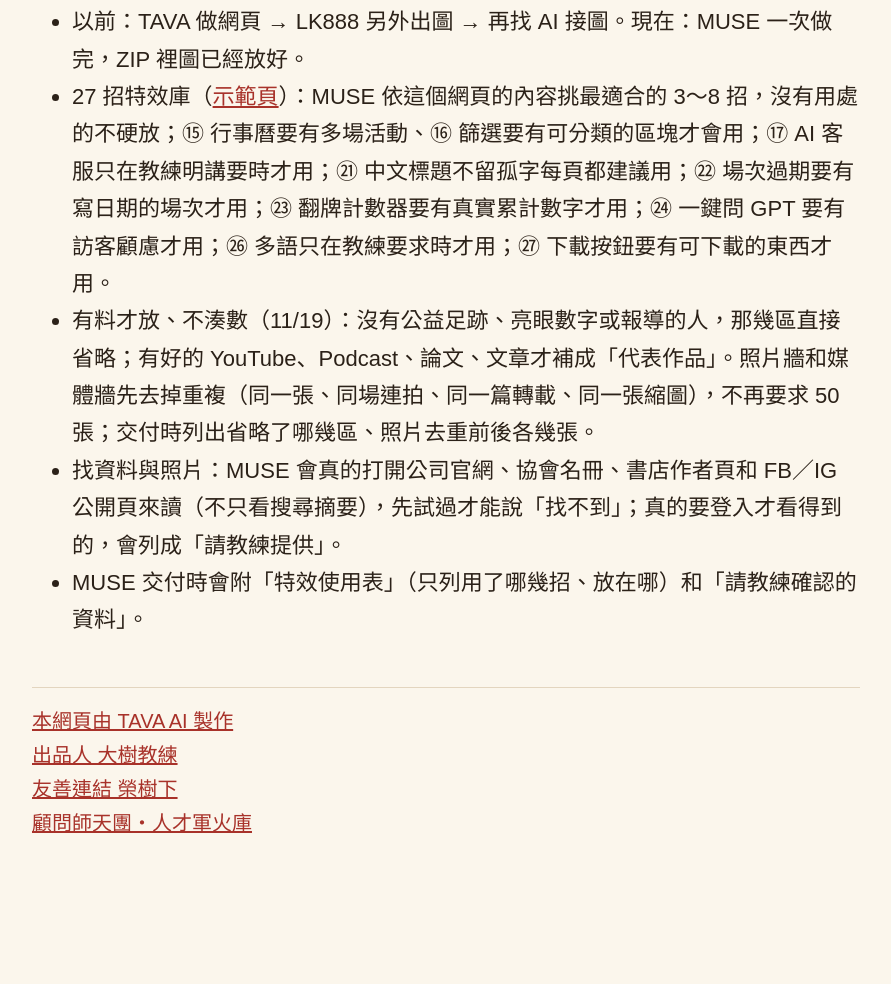
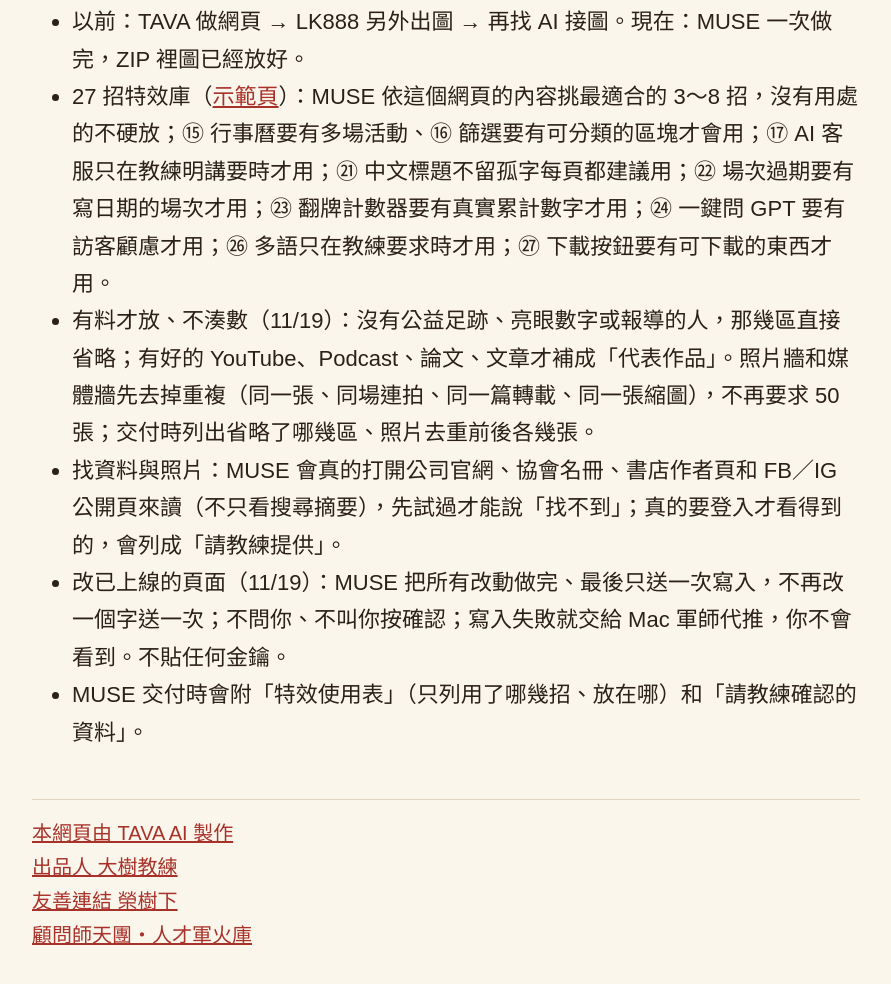
Before and after one commit to Coach1973/tava-to-claude, a plain HTML site: page muse.html in a window 1280 px wide. Shown: the part 1312-2296 px from the top of the page, without its empty margins (194-1085 px from the left). Before the commit the page ends 2200 px from the top, so only its background shows below. Drawn offline with Linux system fonts and the light colour scheme.

Commit message:
MUSE 總指令新增第八章：改已上線頁面一次合併寫入、不叫教練按確認、失敗交 Mac 代推（教練 2026-11-19）

```diff
--- a/muse.html
+++ b/muse.html
@@ -58,6 +58,7 @@
     <li>27 招特效庫（<a href="https://event.bymyway.com/curated/rs-demo/" target="_blank" rel="noopener">示範頁</a>）：MUSE 依這個網頁的內容挑最適合的 3～8 招，沒有用處的不硬放；⑮ 行事曆要有多場活動、⑯ 篩選要有可分類的區塊才會用；⑰ AI 客服只在教練明講要時才用；㉑ 中文標題不留孤字每頁都建議用；㉒ 場次過期要有寫日期的場次才用；㉓ 翻牌計數器要有真實累計數字才用；㉔ 一鍵問 GPT 要有訪客顧慮才用；㉖ 多語只在教練要求時才用；㉗ 下載按鈕要有可下載的東西才用。</li>
     <li>有料才放、不湊數（11/19）：沒有公益足跡、亮眼數字或報導的人，那幾區直接省略；有好的 YouTube、Podcast、論文、文章才補成「代表作品」。照片牆和媒體牆先去掉重複（同一張、同場連拍、同一篇轉載、同一張縮圖），不再要求 50 張；交付時列出省略了哪幾區、照片去重前後各幾張。</li>
     <li>找資料與照片：MUSE 會真的打開公司官網、協會名冊、書店作者頁和 FB／IG 公開頁來讀（不只看搜尋摘要），先試過才能說「找不到」；真的要登入才看得到的，會列成「請教練提供」。</li>
+    <li>改已上線的頁面（11/19）：MUSE 把所有改動做完、最後只送一次寫入，不再改一個字送一次；不問你、不叫你按確認；寫入失敗就交給 Mac 軍師代推，你不會看到。不貼任何金鑰。</li>
     <li>MUSE 交付時會附「特效使用表」（只列用了哪幾招、放在哪）和「請教練確認的資料」。</li>
   </ul>
 
```
Also changed, not shown: muse.txt.
